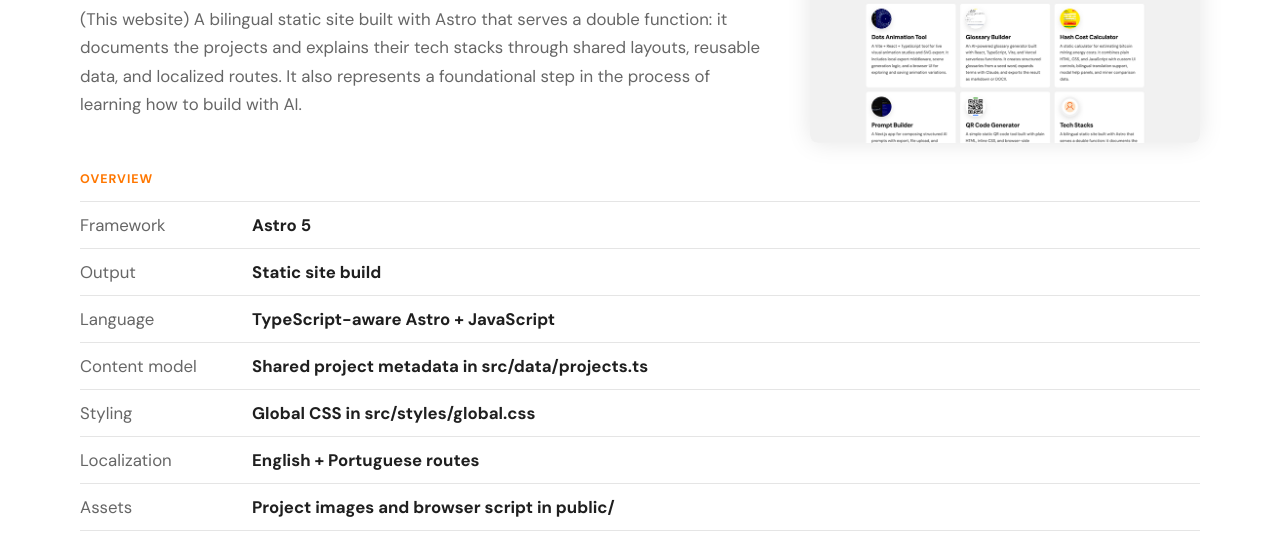
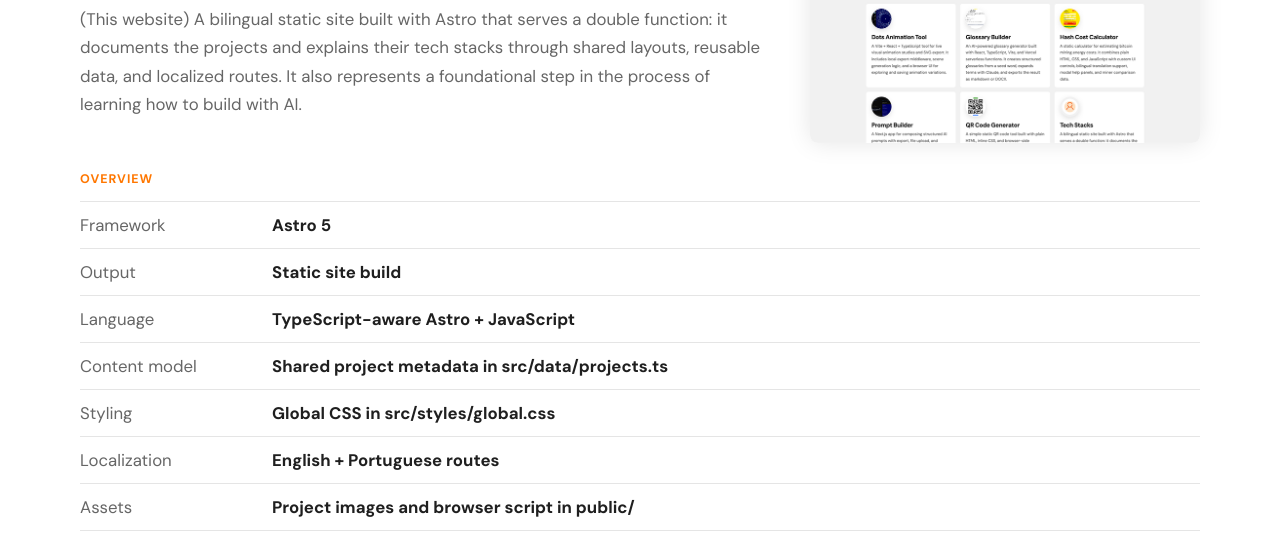
Before and after one commit to lularocha/tech-stacks, an Astro site: page /tech-stacks-stack in a window 1280 px wide. Shown: the part 239-777 px from the top of the page. Built offline with nearby package versions, Linux system fonts and the light colour scheme; Astro itself is replaced by a stand-in of ours; a web font is replaced by a local one.

Commit message:
Widen stack row label column

```diff
--- a/src/styles/global.css
+++ b/src/styles/global.css
@@ -707,7 +707,7 @@ pre {
 
 .stack-row {
   display: grid;
-  grid-template-columns: 160px 1fr;
+  grid-template-columns: 180px 1fr;
   gap: 12px;
   align-items: center;
   border-top: 1px solid #e5e5e5;
```
